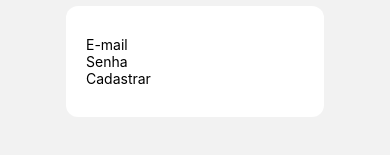
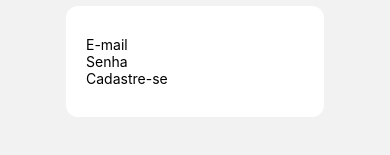
Before and after one commit to iancoel/rn-login, a React Native app: screen / in a window 390 px wide. Shown: the part 425-580 px from the top of the page. Built offline with nearby package versions, Linux system fonts and the light colour scheme.

Commit message:
username test

```diff
--- a/src/screens/signup/index.js
+++ b/src/screens/signup/index.js
@@ -17,7 +17,7 @@ export default function SignUp() {
           <TextInput placeholder="E-mail" />
           <TextInput placeholder="Senha" secureTextEntry={true} />
           <TouchableOpacity>
-            <Text>Cadastrar</Text>
+            <Text>Cadastre-se</Text>
           </TouchableOpacity>
         </View>
       </View>
```
